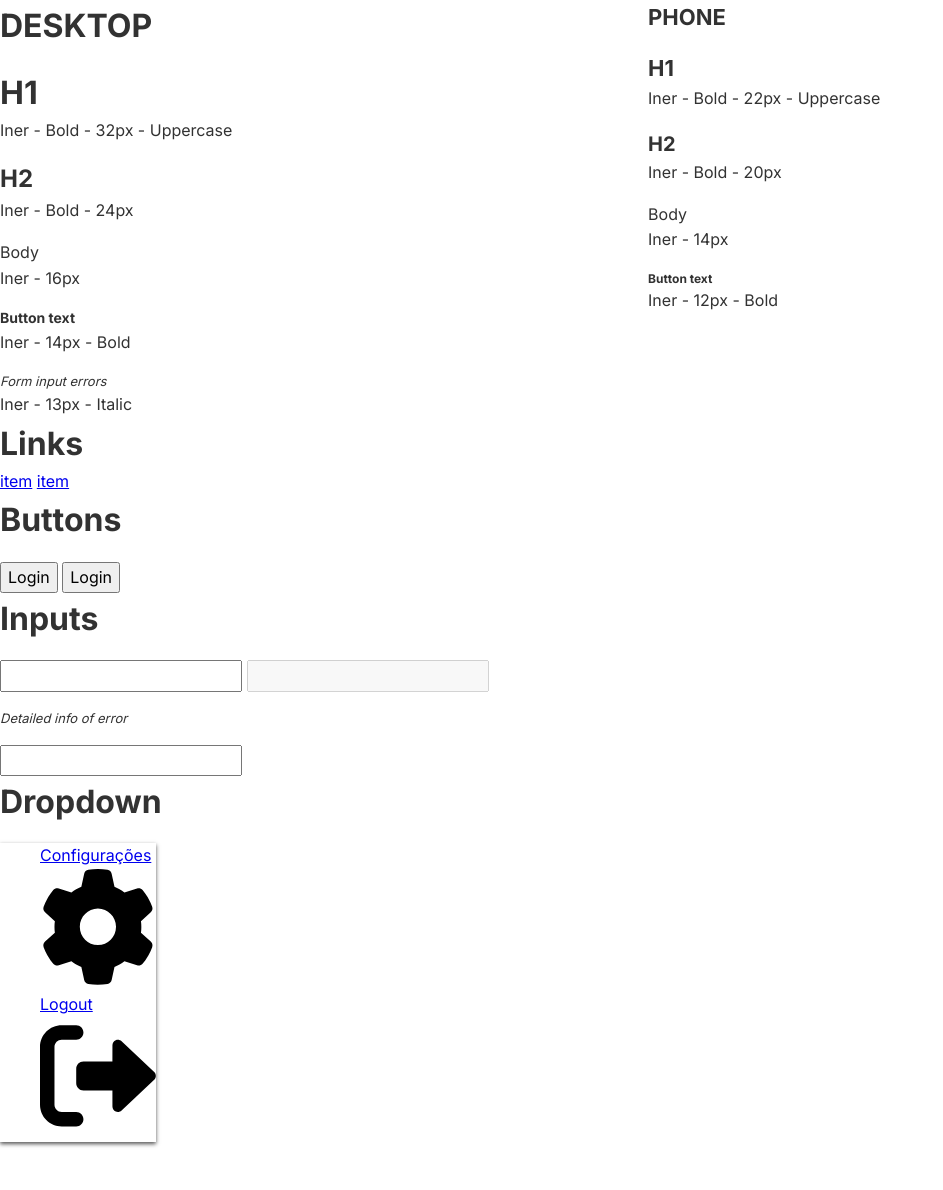
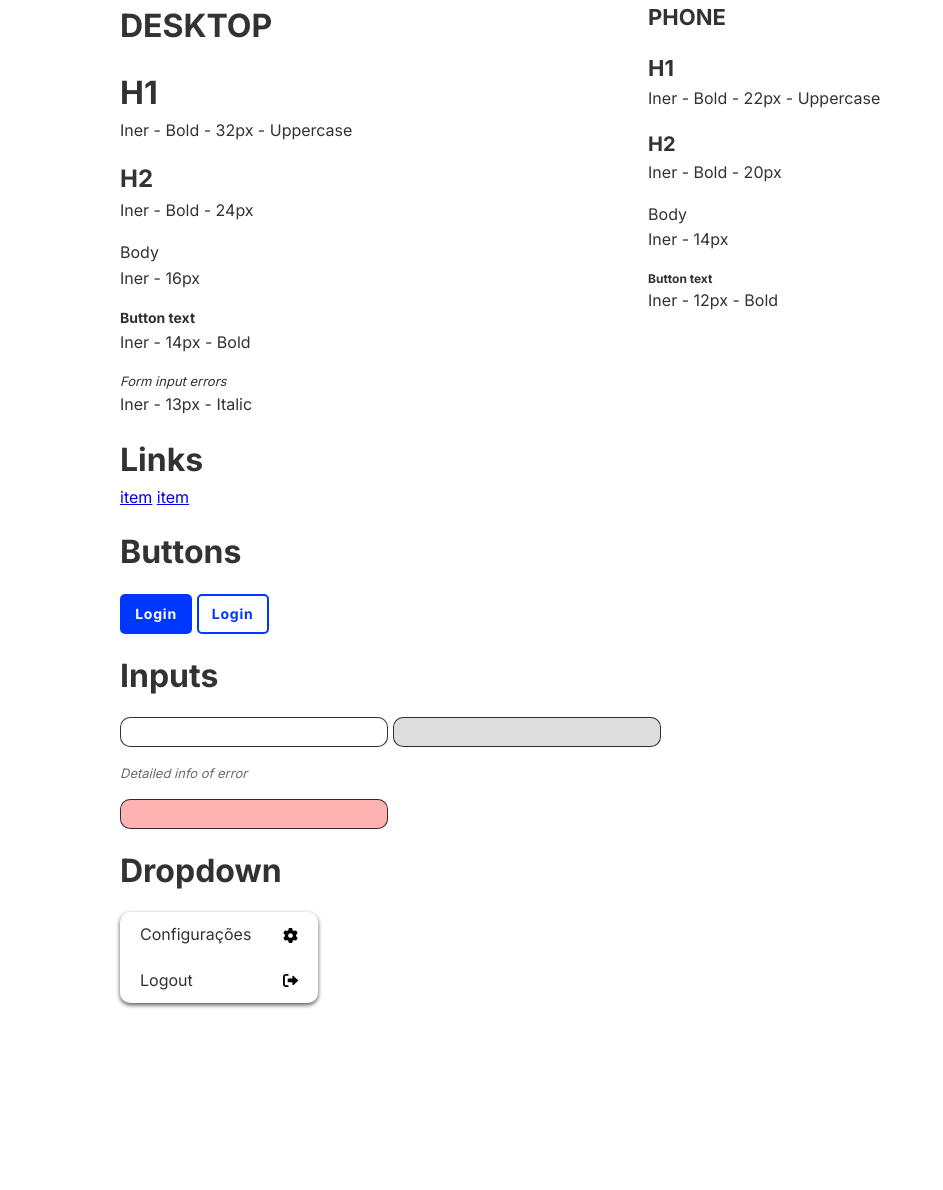
Before and after one commit to ContaEscola/PSI_PWS_PLTV-H, a PHP site: page /PSI_PWS_PLTV-H/app/design-system.html in a window 1280 px wide. Shown: the whole page, without its empty margins (0-943 px from the left). After the commit the page ends 1008 px from the top, so only its background shows below. Run offline with PHP 8.4, Linux system fonts and the light colour scheme.

Commit message:
Fix dos conflicts no css

```diff
--- a/weblogicmvc/public/css/style.css
+++ b/weblogicmvc/public/css/style.css
@@ -130,13 +130,6 @@ select {
   gap: var(--gap);
 }
 
-.grid {
-  --gap: 1rem;
-
-<<<<<<< HEAD
-  display: grid;
-  gap: var(--gap);
-=======
 .f-direction-column {
   flex-direction: column;
 }
@@ -148,7 +141,6 @@ select {
 .f-gap-1 {
   /* 10 px  */
   gap: 0.625em;
->>>>>>> development
 }
 
 .flex-grow {
@@ -157,8 +149,6 @@ select {
   flex-grow: var(--flex-grow);
 }
 
-<<<<<<< HEAD
-=======
 .grid {
   --gap: 1rem;
 
@@ -186,7 +176,6 @@ select {
   justify-self: center;
 }
 
->>>>>>> development
 .d-block {
   display: block;
 }
@@ -278,9 +267,6 @@ select {
   --fs-300: 0.75rem;
 }
 
-<<<<<<< HEAD
-.navigation__option {
-=======
 .body {
   grid-template-columns: 1fr;
   grid-template-rows: auto 1fr;
@@ -372,7 +358,6 @@ select {
 }
 
 .navigation__link {
->>>>>>> development
   --bg-color: var(--clr-primary);
   --bg-color-alpha: 0.01;
 
```
